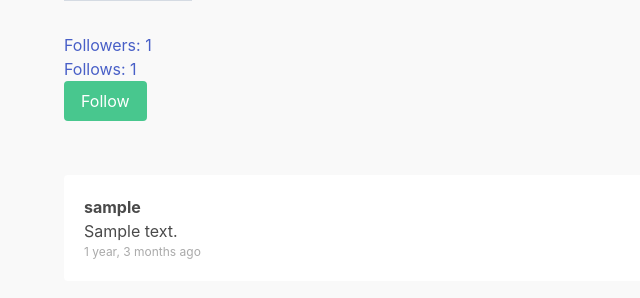
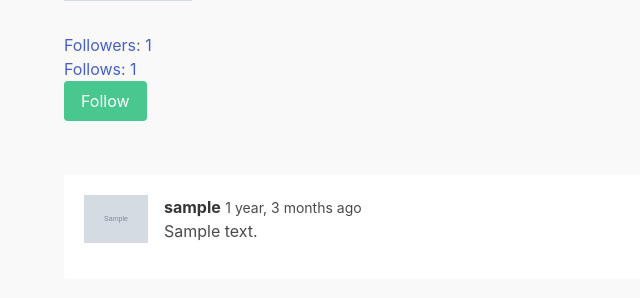
Before and after one commit to israfil-cetin/MyTwitterClone, a Django app: a page that uses templates/userprofile/userprofile.html in a window 1280 px wide. Shown: the part 259-557 px from the top of the page, without its empty margins (0-640 px from the left). Run offline with Django 3.2, Linux system fonts and the light colour scheme; tables that the repository leaves empty hold one stand-in row (values such as "Sample post"); grey boxes marked "Sample" are stand-in pictures.

Commit message:
userprofile is better now

```diff
--- a/templates/userprofile/userprofile.html
+++ b/templates/userprofile/userprofile.html
@@ -32,9 +32,26 @@
                 <div class="wrapper-ciks">
                     {% for cik in user.ciks.all %}
                         <div class="cik">
-                            <p class="name">{{ cik.created_by.username }}</p>
-                            <p>{{ cik.body }}</p>
-                            <p class="info">{{ cik.created_at|naturaltime }}</p>
+                            <article class="media">
+                                <figure class="media-left">
+                                    <p class="image is-64x64">
+                                        {% if user.userprofile.avatar %}
+                                            <img src="{{ user.userprofile.avatar.url }}">
+                                        {% endif %}
+                                    </p>
+                                </figure>
+                                <div class="media-content">
+                                    <div class="content">
+                                        <p>
+                                            <strong>{{ cik.created_by.username }}</strong>
+                                            <small>{{ cik.created_at|naturaltime }}</small>
+                                            <br>
+                                            {{ cik.body }}
+
+                                        </p>
+                                    </div>
+                                </div>
+                            </article>
                         </div>
                     {% endfor %}
                 </div>
```
